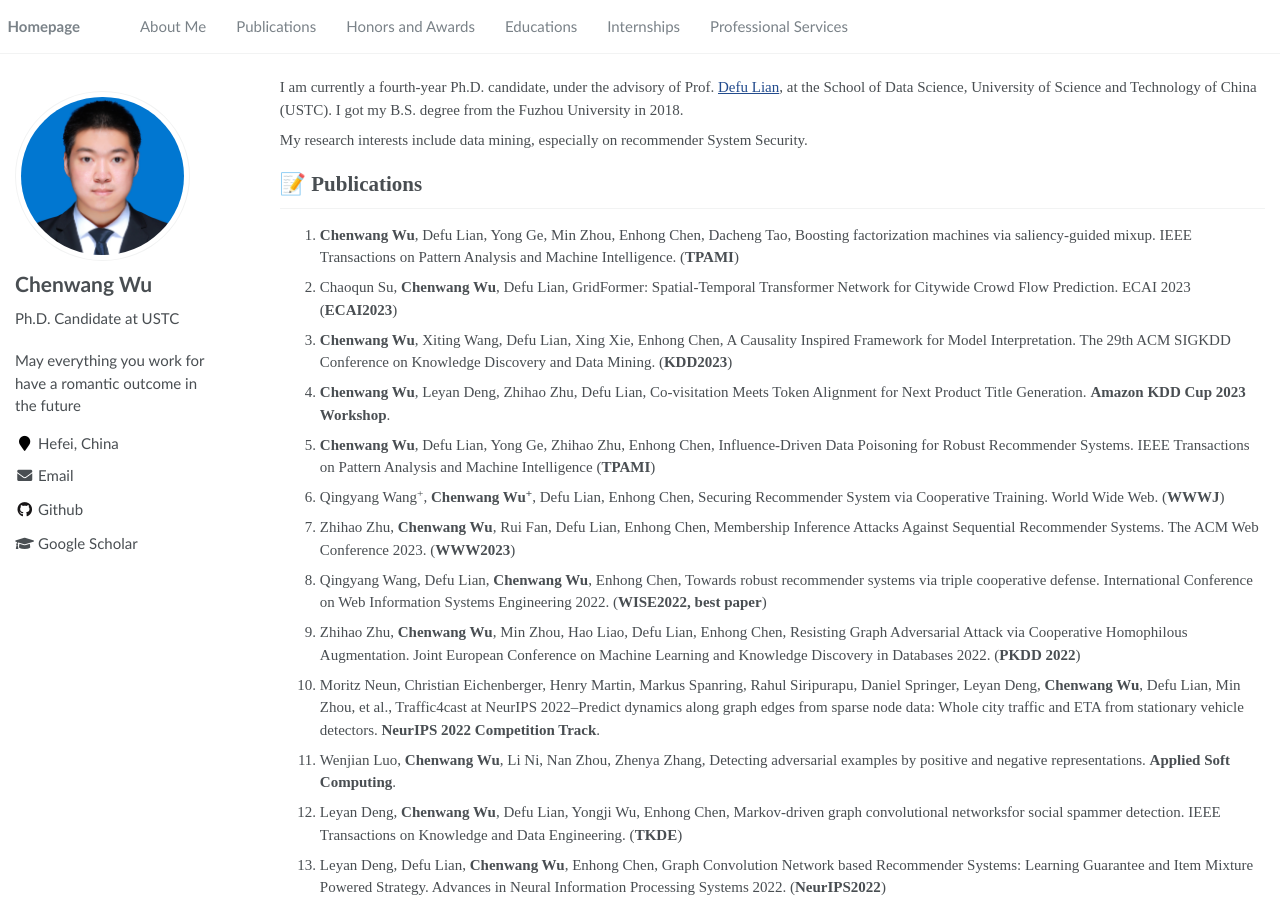
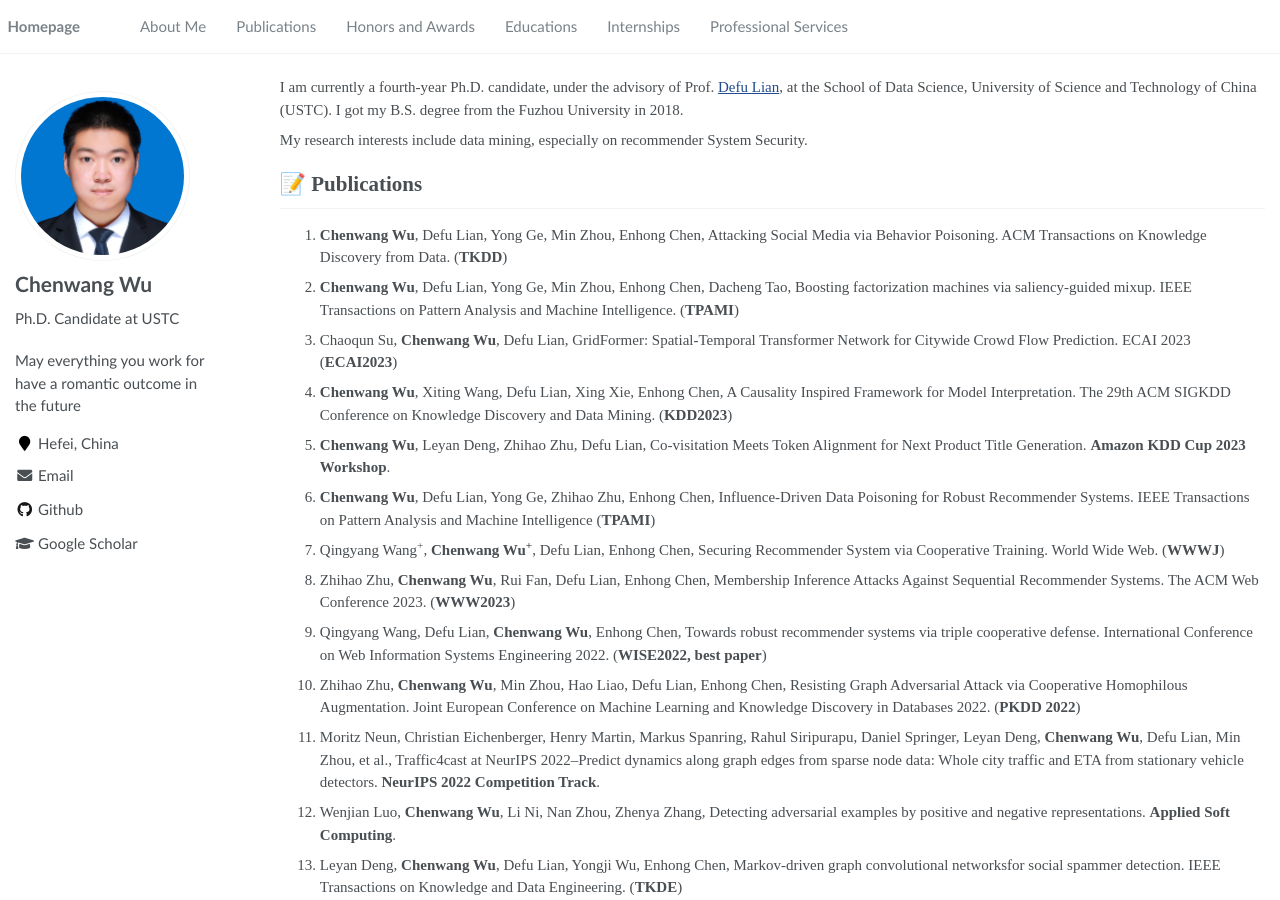
Before and after one commit to Daftstone/Daftstone.github.io, a Jekyll site: the page built from _pages/about.md, in a window 1280 px wide and 900 px high. Built offline with Jekyll 4.4.1, drawn with Linux system fonts in a browser that asks for light colours.

Commit message:
Update about.md

```diff
--- a/_pages/about.md
+++ b/_pages/about.md
@@ -26,6 +26,7 @@ My research interests include data mining, especially on recommender System Secu
 - *2022.02*: &nbsp;🎉🎉 Lorem ipsum dolor sit amet, consectetur adipiscing elit. Vivamus ornare aliquet ipsum, ac tempus justo dapibus sit amet.  -->
 
 # 📝 Publications
+1. **Chenwang Wu**, Defu Lian, Yong Ge, Min Zhou, Enhong Chen, Attacking Social Media via Behavior Poisoning. ACM Transactions on Knowledge Discovery from Data. (**TKDD**)
 1. **Chenwang Wu**, Defu Lian, Yong Ge, Min Zhou, Enhong Chen, Dacheng Tao, Boosting factorization machines via saliency-guided mixup. IEEE Transactions on Pattern Analysis and Machine Intelligence. (**TPAMI**)
 11. Chaoqun Su, **Chenwang Wu**, Defu Lian, GridFormer: Spatial-Temporal Transformer Network for Citywide Crowd Flow Prediction. ECAI 2023 (**ECAI2023**)
 6. **Chenwang Wu**, Xiting Wang, Defu Lian, Xing Xie, Enhong Chen, A Causality Inspired Framework for Model Interpretation. The 29th ACM SIGKDD Conference on Knowledge Discovery and Data Mining. (**KDD2023**)
```
